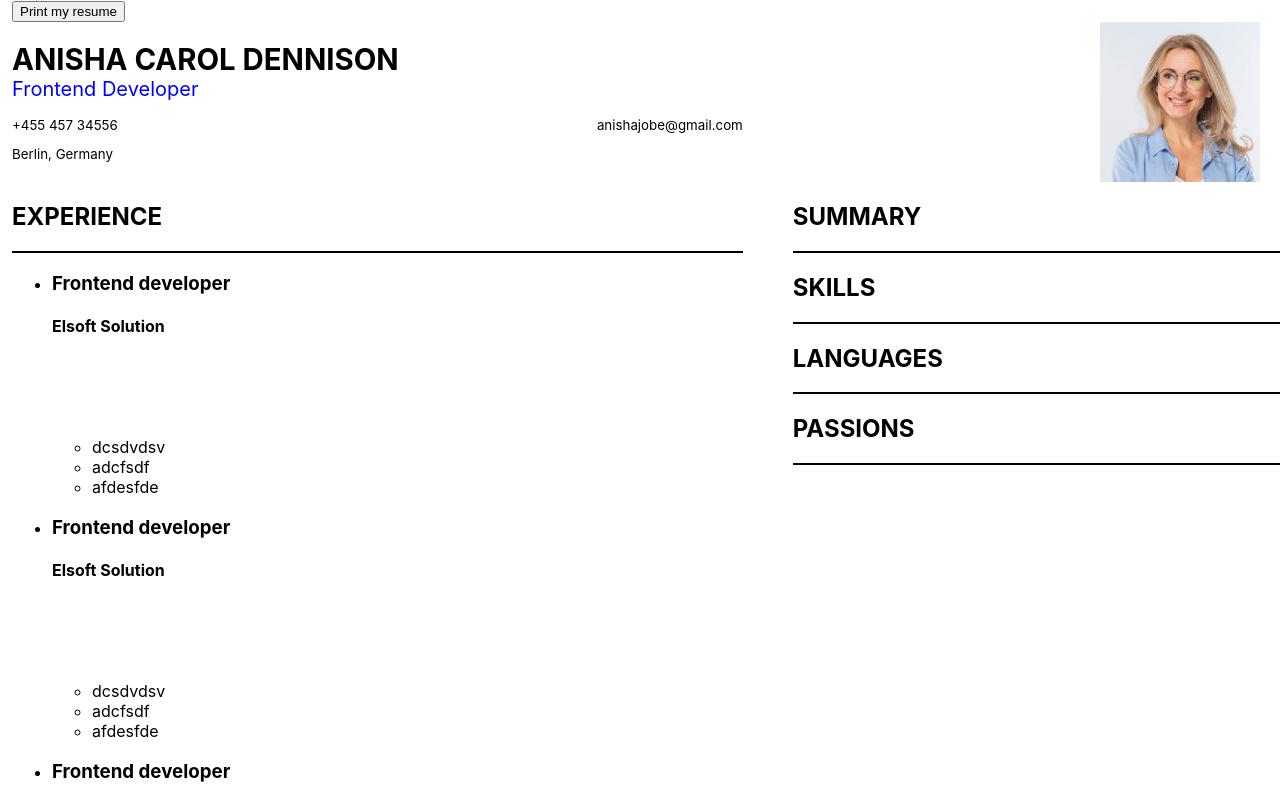
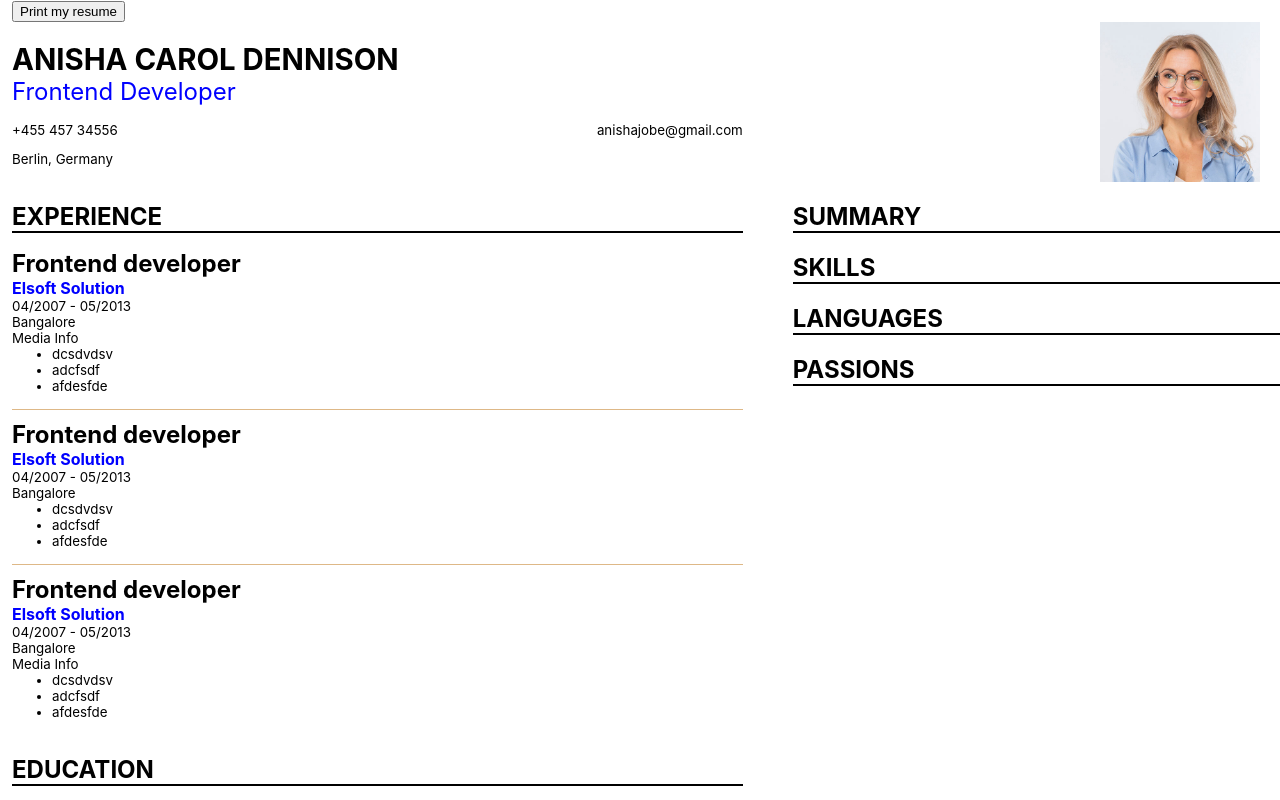
Before and after one commit to anishacarol/resume-generator, a React (Create React App) app: page / in a window 1280 px wide. Shown: the top 800 px of the page. Built offline with nearby package versions, Linux system fonts and the light colour scheme.

Commit message:
add education section

```diff
--- a/src/App.scss
+++ b/src/App.scss
@@ -32,7 +32,7 @@
   }
   p {
     color: blue;
-    font-size: 15pt;
+    font-size: 18pt;
     margin-top: 0;
     margin-bottom: 10px;
   }
@@ -40,6 +40,7 @@
 
 .icon-info {
   display: flex;
+  margin: 0;
 }
 .left-aside {
   flex: 1.5;
@@ -61,8 +62,59 @@
   font-size: 10pt;
 }
 .heading-container {
+  h2 {
+    margin-bottom: 0;
+  }
   hr {
     border: 1.5px solid #000;
+    margin-top: 0;
+    margin-bottom: 0;
+  }
+}
+.innerData-container {
+  h3 {
+    font-size: 18pt;
+    margin-bottom: 0;
+    margin-top: 0;
+  }
+  h4 {
+    font-size: 12pt;
+    margin-bottom: 0;
+    margin-top: 0;
+    color: blue;
+  }
+  p {
+    margin-bottom: 0;
+    margin-top: 0;
+  }
+  li {
+    list-style-type: disc;
+  }
+  p,
+  li {
+    font-size: 10pt;
+  }
+  ul {
+    margin-bottom: 15px;
+  }
+}
+.innerData-iconContainer {
+  display: flex;
+  > div {
+    margin-right: 25px;
+  }
+}
+.experience-container {
+  list-style: none;
+  padding-left: 0;
+  > li {
+    display: flex;
+    border-bottom: 1px solid burlywood;
+    margin-bottom: 10px;
+  }
+
+  li:nth-child(3) {
+    border: none;
   }
 }
 
--- a/src/components/Resume/Heading/InnerData.js
+++ b/src/components/Resume/Heading/InnerData.js
@@ -2,8 +2,8 @@ import React from "react";
 import IconData from "../IconData/IconData";
 
 const InnerData = ({
-  designation,
-  companyName,
+  title,
+  InstiutionName,
   calenderIcon,
   date,
   locationIcon,
@@ -12,17 +12,21 @@ const InnerData = ({
   roles
 }) => {
   return (
-    <div>
-      <h3>{designation}</h3>
-      <h4>{companyName}</h4>
+    <div className="innerData-container">
+      <h3>{title}</h3>
+      <h4>{InstiutionName}</h4>
+      <div className="innerData-iconStyle">
         <IconData icon={calenderIcon} iconInfo={date} />
         <IconData icon={locationIcon} iconInfo={location} />
+      </div>
       <p>{subheading}</p>
+      {roles && (
         <ul>
           {roles.map(item => (
             <li key={item}>{item}</li>
           ))}
         </ul>
+      )}
     </div>
   );
 };
--- /dev/null
+++ b/src/components/Resume/LeftAside/Education/Education.js
@@ -0,0 +1,28 @@
+import React from "react";
+import Heading from "../../Heading/Heading";
+import { data } from "../../../../data/data";
+import InnerData from "../../Heading/InnerData";
+
+const Education = () => {
+  return (
+    <section>
+      <Heading headingData="EDUCATION" />
+      <ul className="education-container">
+        {data.education.map(item => (
+          <li key={item}>
+            <InnerData
+              title={item.title}
+              InstiutionName={item.instituteName}
+              // calenderIcon={data.calenderIcon}
+              date={item.accadamicYear}
+              locationIcon={item.locationIcon}
+              location={item.location}
+            />
+          </li>
+        ))}
+      </ul>
+    </section>
+  );
+};
+
+export default Education;
--- a/src/components/Resume/Experience/Experience.js
+++ b/src/components/Resume/LeftAside/Experience/Experience.js
@@ -1,18 +1,18 @@
 import React from "react";
-import Heading from "../Heading/Heading";
-import InnerData from "../Heading/InnerData";
-import { data } from "../../../data/data";
+import Heading from "../../Heading/Heading";
+import InnerData from "../../Heading/InnerData";
+import { data } from "../../../../data/data";
 
 const Experience = () => {
   return (
     <section>
       <Heading headingData="EXPERIENCE" />
-      <ul>
+      <ul className="experience-container">
         {data.experiences.map(item => (
           <li key={item}>
             <InnerData
-              designation={item.designation}
-              companyName={item.companyName}
+              title={item.designation}
+              InstiutionName={item.companyName}
               // calenderIcon={data.calenderIcon}
               date={item.date}
               locationIcon={item.locationIcon}
--- a/src/components/Resume/LeftAside/LeftAside.js
+++ b/src/components/Resume/LeftAside/LeftAside.js
@@ -1,13 +1,12 @@
 import React from "react";
-import Heading from "../Heading/Heading";
-// import { data } from "../../../data/data";
-import Experience from "../Experience/Experience";
+import Experience from "./Experience/Experience";
+import Education from "./Education/Education";
 
 const LeftAside = () => {
   return (
     <aside className="left-aside">
       <Experience />
-      <Heading headingData="EDUCATION" />
+      <Education />
     </aside>
   );
 };
--- a/src/data/data.js
+++ b/src/data/data.js
@@ -15,36 +15,43 @@ export const data = {
     {
       designation: "Frontend developer",
       companyName: "Elsoft Solution",
-      date: "",
-      subheading: "",
+      date: "04/2007 - 05/2013",
+      location: "Bangalore",
+      subheading: "Media Info",
       roles: ["dcsdvdsv", "adcfsdf", "afdesfde"]
     },
 
     {
       designation: "Frontend developer",
       companyName: "Elsoft Solution",
-      date: "",
-      subheading: "",
+      date: "04/2007 - 05/2013",
+      location: "Bangalore",
+
+      // subheading: "",
       roles: ["dcsdvdsv", "adcfsdf", "afdesfde"]
     },
     {
       designation: "Frontend developer",
       companyName: "Elsoft Solution",
-      date: "",
-      subheading: "",
+      date: "04/2007 - 05/2013",
+      location: "Bangalore",
+
+      subheading: "Media Info",
       roles: ["dcsdvdsv", "adcfsdf", "afdesfde"]
     }
   ],
-  educations: [
+  education: [
     {
       title: "Master of Computer Applications",
       instituteName: "Nesamony memorial christian college",
-      accadmicYear: 2010 - 2013
+      accadamicYear: "2010 - 2013",
+      location: "Bangalore"
     },
     {
       title: "Bachelor of Computer Science",
       instituteName: "Sathyabama University",
-      accadmicYear: 2007 - 2010
+      accadmicYear: "2007 - 2010",
+      location: "Bangalore"
     }
   ],
 
```
Lines whose indentation alone changed are shown as unchanged.
